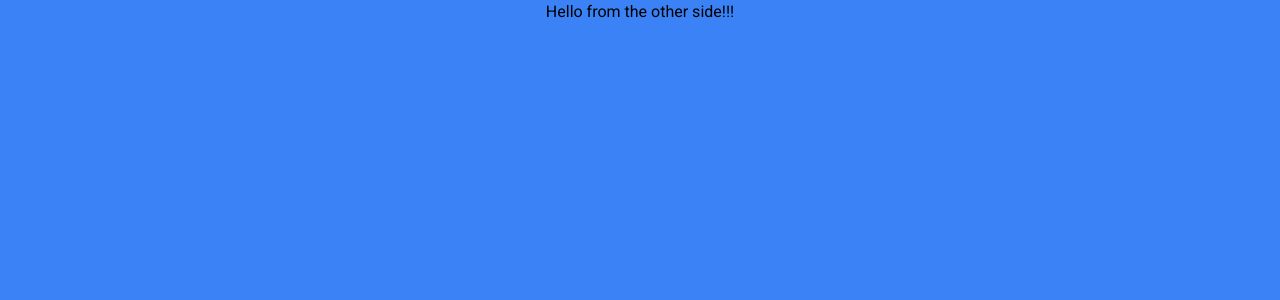
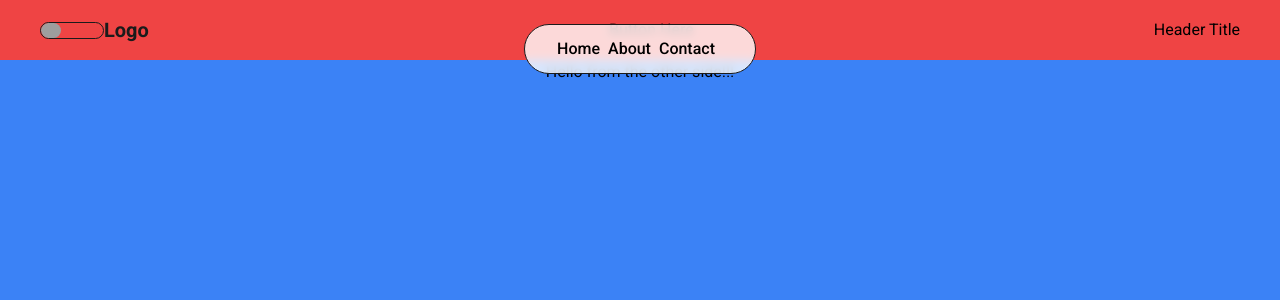
Before and after one commit to WackyChomp/boy, a Next.js app: page / in a window 1280 px wide. Shown: the top 300 px of the page. Built offline with nearby package versions, Linux system fonts and the light colour scheme; grey boxes are pictures that could not be loaded.

Commit message:
Created Header component with index.tsx and Logo.tsx / added remote image to next.config.js

```diff
--- a/app/layout.tsx
+++ b/app/layout.tsx
@@ -1,6 +1,7 @@
 import type { Metadata } from 'next'
 import { Inter, Roboto } from 'next/font/google'
 import './globals.css'
+import Header from '@/components/Header'
 
 const inter = Inter({ subsets: ['latin'], display:'swap', variable:'--font-in' })
 const roboto = Roboto({ subsets: ['latin'], display:'swap', variable:'--font-r', weight:["100", "300", "400", "500", "700", "900"] })
@@ -17,7 +18,10 @@ export default function RootLayout({
 }) {
   return (
     <html lang="en">
-      <body className={`${inter.variable} ${roboto.variable} font-r bg-blue-500`}>{children}</body>
+      <body className={`${inter.variable} ${roboto.variable} font-r bg-blue-500`}>
+        <Header />
+        {children}
+      </body>
     </html>
   )
 }
--- /dev/null
+++ b/components/Header/Logo.tsx
@@ -0,0 +1,19 @@
+import Link from 'next/link'
+import Image from 'next/image'
+
+type Props = {}
+
+const Logo = (props: Props) => {
+  const logoImage = `https://media.tenor.com/ZFoOuUSqPBEAAAAi/stalzone-meme.gif`
+
+  return (
+    <Link href='/' className='flex items-center text-dark'>
+      <div className='w-16 rounded-full overflow-hidden border border-solid border-dark'>
+        <Image src={logoImage} alt='Logo' className='rounded-full' width={20} height={20} />
+      </div>
+      <span className='font-bold text-xl'>Logo</span>
+    </Link>
+  )
+}
+
+export default Logo
--- /dev/null
+++ b/components/Header/index.tsx
@@ -0,0 +1,21 @@
+import Link from 'next/link'
+import Logo from './Logo'
+
+type Props = {}
+
+const Header = (props: Props) => {
+  return (
+    <header className='bg-red-500 w-full p-4 px-10 flex items-center justify-between'>
+      <Logo />
+      <nav className='w-max py-3 px-8 border border-solid border-dark rounded-full font-medium capitalize flex items-center fixed top-6 right-1/2 translate-x-1/2 bg-light/80 backdrop-blur-sm'>
+        <Link href='/' className="mr-2">Home</Link>
+        <Link href='/about' className="mr-2">About</Link>
+        <Link href='/contact' className="mr-2">Contact</Link>
+      </nav>
+      <button>Button Here</button>
+      <div>Header Title</div>
+    </header>
+  )
+}
+
+export default Header
--- a/next.config.js
+++ b/next.config.js
@@ -2,3 +2,17 @@
 const nextConfig = {}
 
 module.exports = nextConfig
+
+
+module.exports = {
+  images: {
+    remotePatterns: [
+      {
+        protocol: 'https',
+        hostname: 'media.tenor.com',
+        port: '',
+        pathname: '/ZFoOuUSqPBEAAAAi/stalzone-meme.gif',
+      },
+    ]
+  }
+}
```
